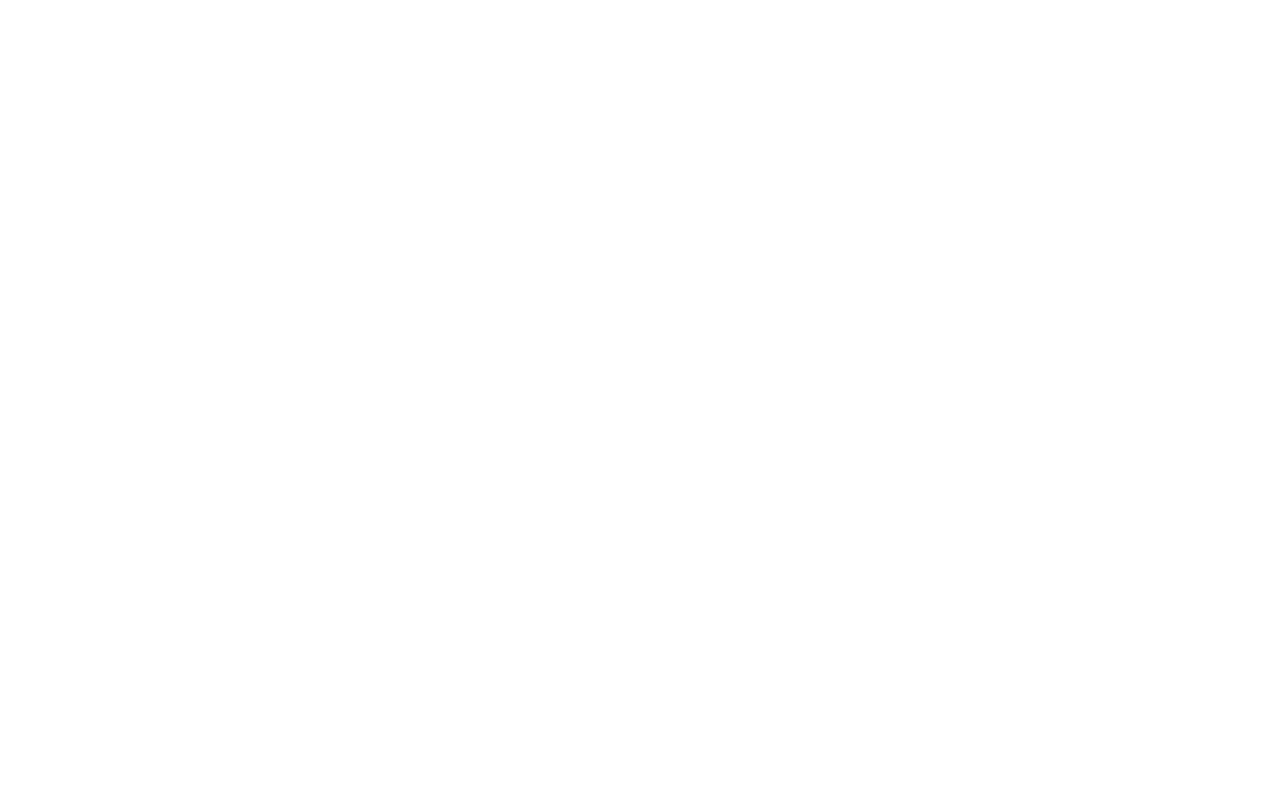
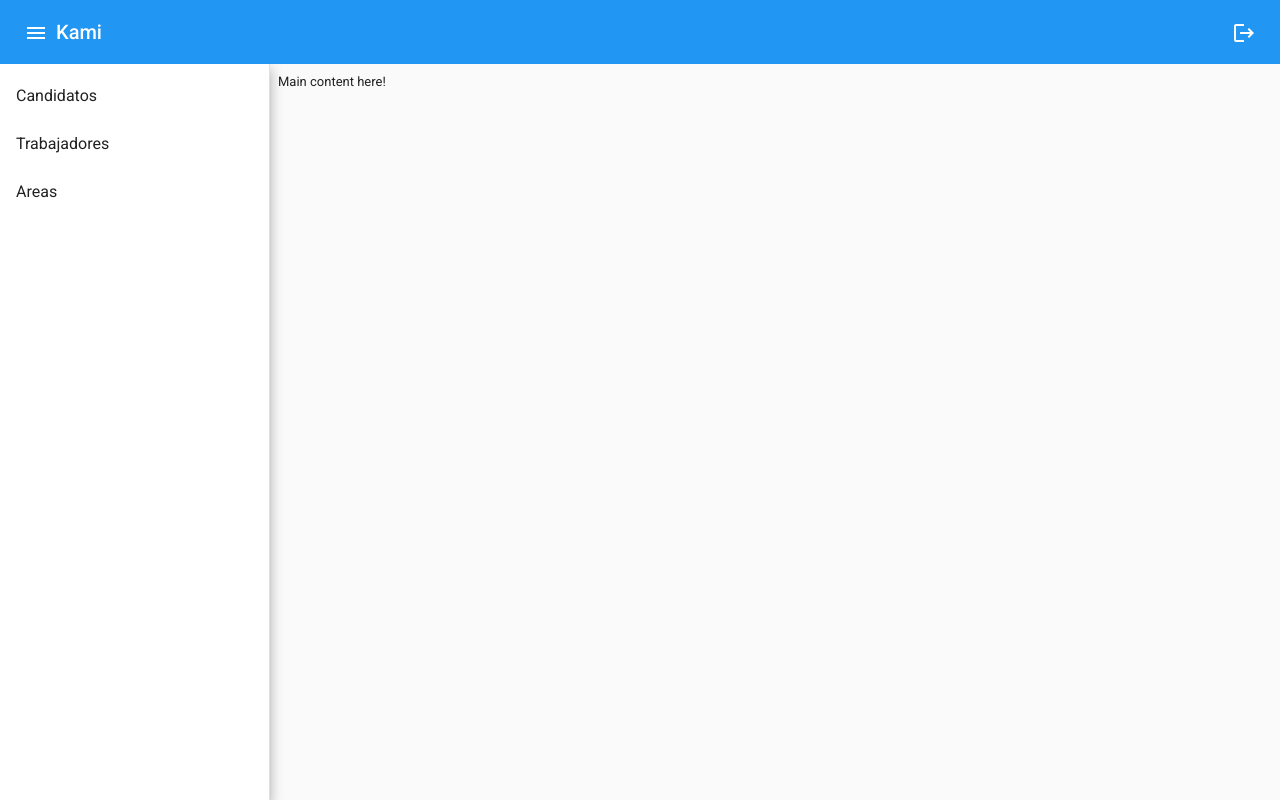
Before and after one commit to jantoniodd/kami-app, an Angular app: page / in a window 1280 px wide. Built offline with nearby package versions, Linux system fonts and the light colour scheme.

Commit message:
configuración de material

```diff
--- a/src/app/app-routing.module.ts
+++ b/src/app/app-routing.module.ts
@@ -1,7 +1,16 @@
 import { NgModule } from '@angular/core';
 import { RouterModule, Routes } from '@angular/router';
+import { AdminComponent } from './layouts/admin/admin.component';
 
-const routes: Routes = [];
+const routes: Routes = [
+  {
+    path: '',
+    component: AdminComponent,
+    children: [
+
+    ]
+  }
+];
 
 @NgModule({
   imports: [RouterModule.forRoot(routes)],
--- /dev/null
+++ b/src/app/layouts/admin/admin.component.html
@@ -0,0 +1,44 @@
+<mat-toolbar color="primary" *ngIf="!isToolbar">
+
+    <button (click)="nav.toggle()" mat-icon-button class="example-icon" aria-label="Example icon-button with menu icon">
+        <mat-icon>menu</mat-icon>
+    </button>
+    <span>Kami</span>
+
+    <span class="example-spacer"></span>
+
+    <button mat-icon-button class="example-icon" aria-label="Example icon-button with share icon">
+        <mat-icon>logout</mat-icon>
+    </button>
+
+</mat-toolbar>
+
+<mat-sidenav-container>
+
+    <mat-sidenav #nav class="mat-elevation-z8" [mode]="mode" [opened]="opened">
+        <mat-nav-list>
+            <a mat-list-item [routerLink]="m.link" *ngFor="let m of omenus"> {{ m.nombre }} </a>
+        </mat-nav-list>
+    </mat-sidenav>
+
+    <mat-sidenav-content>
+
+        <mat-toolbar color="warn" *ngIf="isToolbar">
+            <button (click)="nav.toggle()" mat-icon-button class="example-icon"
+                aria-label="Example icon-button with menu icon">
+                <mat-icon>menu</mat-icon>
+            </button>
+            <span>Kami</span>
+            <span class="example-spacer"></span>
+            <button mat-icon-button class="example-icon" aria-label="Example icon-button with share icon">
+                <mat-icon>logout</mat-icon>
+            </button>
+        </mat-toolbar>
+
+        <div class="content mat-elevation-z8">
+            Main content here!
+        </div>
+
+    </mat-sidenav-content>
+
+</mat-sidenav-container>
--- /dev/null
+++ b/src/app/layouts/admin/admin.component.scss
@@ -0,0 +1,17 @@
+.example-spacer {
+  flex: 1 1 auto;
+}
+
+mat-sidenav-container {
+  height: calc(100vh - 64px);
+}
+
+mat-sidenav {
+  width: 16.875rem;
+}
+
+.content {
+  height: calc(100vh - 80px);
+  display: flex;
+  padding: 0.5rem;
+}
--- /dev/null
+++ b/src/app/layouts/admin/admin.component.ts
@@ -0,0 +1,42 @@
+import { BreakpointObserver } from '@angular/cdk/layout';
+import { Component, OnInit } from '@angular/core';
+
+@Component({
+  templateUrl: './admin.component.html',
+  styleUrls: ['./admin.component.scss'],
+})
+export class AdminComponent implements OnInit {
+  opened = false;
+  mode = 'side';
+  isToolbar = false;
+
+  omenus: Array<{ link: string; nombre: string }> = [
+    {
+      link: '/candidatos',
+      nombre: 'Candidatos',
+    },
+    {
+      link: '/trabajadores',
+      nombre: 'Trabajadores',
+    },
+    {
+      link: '/areas',
+      nombre: 'Areas',
+    },
+  ];
+
+  constructor(private breakpointObserver: BreakpointObserver) {
+    this.breakpointObserver.observe(['(max-width: 800px)']).subscribe((res) => {
+      this.opened = !res.matches;
+
+      if (res.matches) {
+        this.isToolbar = true;
+        this.mode = 'over';
+      } else {
+        this.isToolbar = false;
+        this.mode = 'side';
+      }
+    });
+  }
+  ngOnInit() {}
+}
--- /dev/null
+++ b/src/app/shared/material.module.ts
@@ -0,0 +1,49 @@
+import { NgModule } from '@angular/core';
+
+import { MatDialogModule } from '@angular/material/dialog';
+import { MatStepperModule } from '@angular/material/stepper';
+
+import { MatFormFieldModule } from '@angular/material/form-field';
+import { MatSelectModule } from '@angular/material/select';
+import { MatInputModule } from '@angular/material/input';
+import { MatDatepickerModule } from '@angular/material/datepicker';
+
+import { MatRadioModule } from '@angular/material/radio';
+import { MatIconModule } from '@angular/material/icon';
+import { MatTabsModule } from '@angular/material/tabs';
+import { MatButtonToggleModule } from '@angular/material/button-toggle';
+import { MatButtonModule } from '@angular/material/button';
+
+import { MatSnackBarModule } from '@angular/material/snack-bar';
+import { MatSortModule } from '@angular/material/sort';
+import { MatPaginatorModule } from '@angular/material/paginator';
+import { MatTableModule } from '@angular/material/table';
+import { MatToolbarModule } from '@angular/material/toolbar';
+import { MatSidenavModule } from '@angular/material/sidenav';
+import { MatListModule } from '@angular/material/list';
+
+const material: any[] = [
+  MatDialogModule,
+  MatStepperModule,
+  MatFormFieldModule,
+  MatSelectModule,
+  MatInputModule,
+  MatDatepickerModule,
+  MatRadioModule,
+  MatIconModule,
+  MatTabsModule,
+  MatButtonToggleModule,
+  MatButtonModule,
+  MatSnackBarModule,
+  MatSortModule,
+  MatPaginatorModule,
+  MatTableModule,
+  MatToolbarModule,
+  MatSidenavModule,
+  MatListModule,
+];
+
+@NgModule({
+  exports: [...material],
+})
+export class MaterialModule {}
--- a/src/styles.scss
+++ b/src/styles.scss
@@ -1,7 +1,6 @@
-
 // Custom Theming for Angular Material
 // For more information: https://material.angular.io/guide/theming
-@import '~@angular/material/theming';
+@import "~@angular/material/theming";
 // Plus imports for other components in your app.
 
 // Include the common styles for Angular Material. We include this here so that you only
@@ -16,17 +15,21 @@
 $kami-app-accent: mat-palette($mat-pink, A200, A100, A400);
 
 // The warn palette is optional (defaults to red).
-$kami-app-warn: mat-palette($mat-red);
+$kami-app-warn: mat-palette($mat-red, 500);
+
+$app-success: mat-palette($mat-light-green);
 
 // Create the theme object. A theme consists of configurations for individual
 // theming systems such as "color" or "typography".
-$kami-app-theme: mat-light-theme((
-  color: (
-    primary: $kami-app-primary,
-    accent: $kami-app-accent,
-    warn: $kami-app-warn,
+$kami-app-theme: mat-light-theme(
+  (
+    color: (
+      primary: $kami-app-primary,
+      accent: $kami-app-accent,
+      warn: $kami-app-warn,
+    ),
   )
-));
+);
 
 // Include theme styles for core and each component used in your app.
 // Alternatively, you can import and @include the theme mixins for each component
@@ -35,5 +38,19 @@
 
 /* You can add global styles to this file, and also import other style files */
 
-html, body { height: 100%; }
-body { margin: 0; font-family: Roboto, "Helvetica Neue", sans-serif; }
+html,
+body {
+  height: 100%;
+}
+body {
+  margin: 0;
+  font-family: "Roboto", -apple-system, BlinkMacSystemFont, "Segoe UI", Roboto,
+    "Helvetica Neue", Arial, sans-serif, "Apple Color Emoji", "Segoe UI Emoji",
+    "Segoe UI Symbol", "Noto Color Emoji";
+  font-size: 0.8125rem;
+  font-weight: 400;
+  line-height: 1.5385;
+  color: #333;
+  text-align: left;
+  background-color: #eeeded;
+}
```
Also changed, not shown: src/app/app.module.ts (+7 -6 lines), src/app/shared/shared.module.ts (added, +10 -0 lines).
